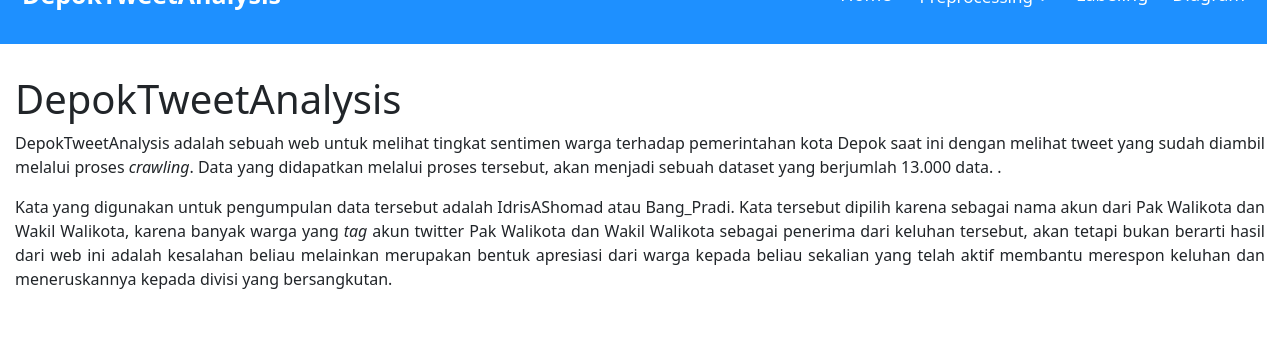
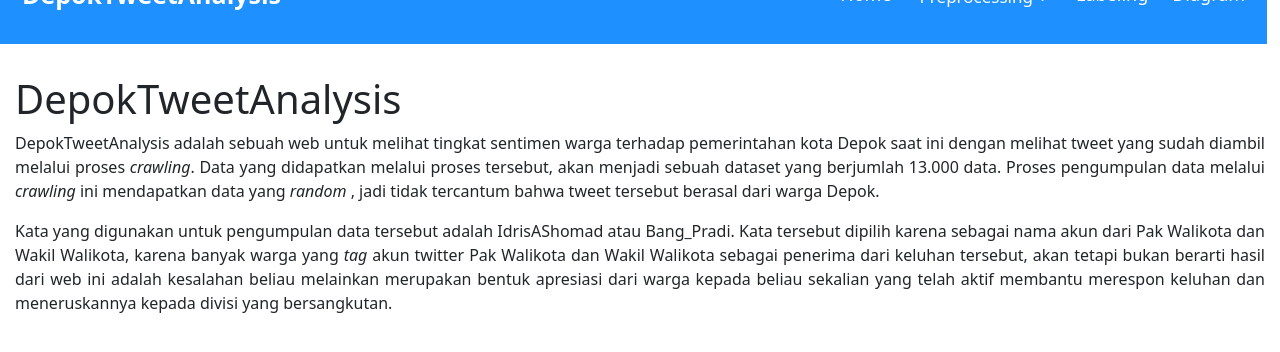
Before and after one commit to icalaflisal/sentiment-analysist-using-flask-web-based, a Flask app: page / in a window 1280 px wide. Shown: the top 352 px of the page. Run offline with Flask 3, Linux system fonts and the light colour scheme; parts of the project's set-up code (start-up, migrations or seed data) failed here and were passed over; some libraries are stand-ins or nearby versions.

Commit message:
Update index.html
tambah Proses pengumpulan data melalui <i>crawling</i> ini mendapatkan data yang <i>random</i>
      , jadi tidak tercantum bahwa tweet tersebut berasal dari warga Depok

```diff
--- a/templates/index.html
+++ b/templates/index.html
@@ -52,7 +52,8 @@
     <h1>DepokTweetAnalysis</h1>
     <p style="text-align: justify">DepokTweetAnalysis adalah sebuah web untuk melihat tingkat sentimen warga terhadap pemerintahan
       kota Depok saat ini dengan melihat tweet yang sudah diambil melalui proses <i>crawling</i>. Data yang didapatkan melalui proses tersebut,
-      akan menjadi sebuah dataset yang berjumlah 13.000 data. .
+      akan menjadi sebuah dataset yang berjumlah 13.000 data. Proses pengumpulan data melalui <i>crawling</i> ini mendapatkan data yang <i>random</i>
+      , jadi tidak tercantum bahwa tweet tersebut berasal dari warga Depok.
     </p>
     <p style="text-align: justify">
       Kata yang digunakan untuk pengumpulan data tersebut adalah IdrisAShomad atau Bang_Pradi. Kata tersebut dipilih karena sebagai nama akun
```
